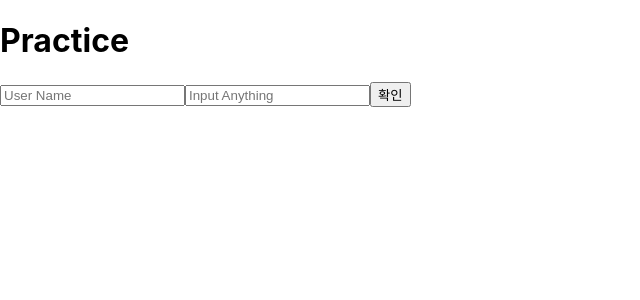
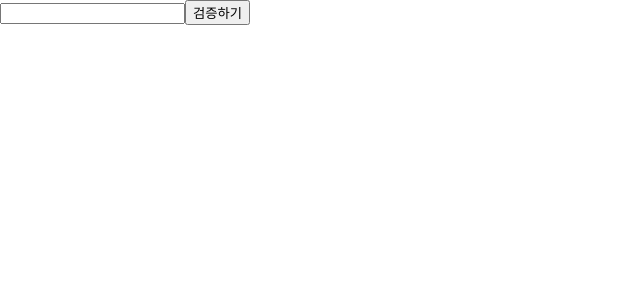
Before and after one commit to yh0921k/learning-react, a React (Create React App) app: page / in a window 1280 px wide. Shown: the top 300 px of the page, without its empty margins (0-640 px from the left). Built offline with nearby package versions, Linux system fonts and the light colour scheme.

Commit message:
[add] 5.1.1 ~ 5.1.2
5.1.1 예제 컴포넌트 생성
5.1.2 App 컴포넌트에서 예제 컴포넌트 렌더링

```diff
--- a/src/App.js
+++ b/src/App.js
@@ -1,8 +1,13 @@
-import React from 'react';
-import EventPractice from './functional-component/EventPractice';
-
-const App = () => {
-  return <EventPractice />;
-};
+import React, { Component } from 'react';
+import ValidationSample from './class-component/ValidationSample';
+class App extends Component {
+  render() {
+    return (
+      <div>
+        <ValidationSample />
+      </div>
+    );
+  }
+}
 
 export default App;
--- /dev/null
+++ b/src/class-component/ValidationSample.js
@@ -0,0 +1,45 @@
+import React, { Component } from 'react';
+import '../css/ValidationSample.css';
+
+class ValidationSample extends Component {
+  state = {
+    password: '',
+    clicked: false,
+    validated: false,
+  };
+
+  handleChange = (e) => {
+    this.setState({
+      password: e.target.value,
+    });
+  };
+
+  handleButtonClick = () => {
+    this.setState({
+      clicked: true,
+      validated: this.state.password === '0000',
+    });
+  };
+
+  render() {
+    return (
+      <div>
+        <input
+          type="password"
+          value={this.state.password}
+          onChange={this.handleChange}
+          className={
+            this.state.clicked
+              ? this.state.validated
+                ? 'success'
+                : 'failure'
+              : ''
+          }
+        />
+        <button onClick={this.handleButtonClick}>검증하기</button>
+      </div>
+    );
+  }
+}
+
+export default ValidationSample;
--- /dev/null
+++ b/src/css/ValidationSample.css
@@ -0,0 +1,7 @@
+.success {
+  background-color: lightgreen;
+}
+
+.failure {
+  background-color: lightcoral;
+}
```
